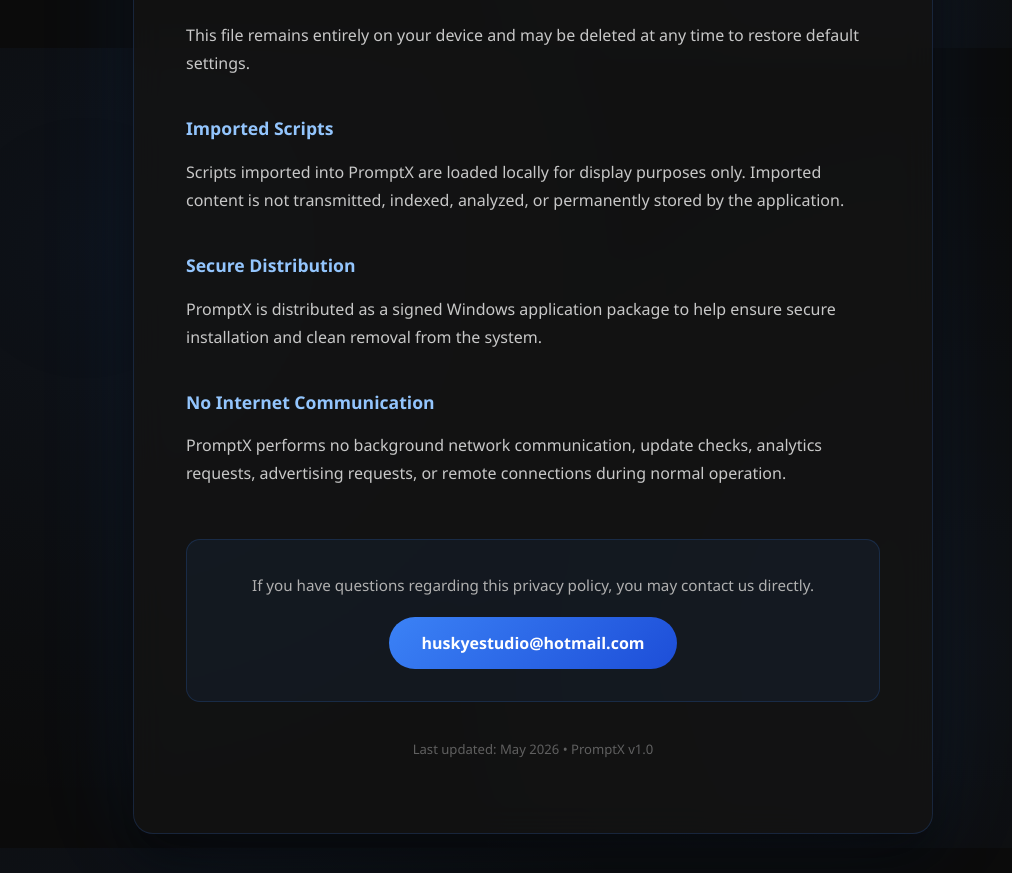
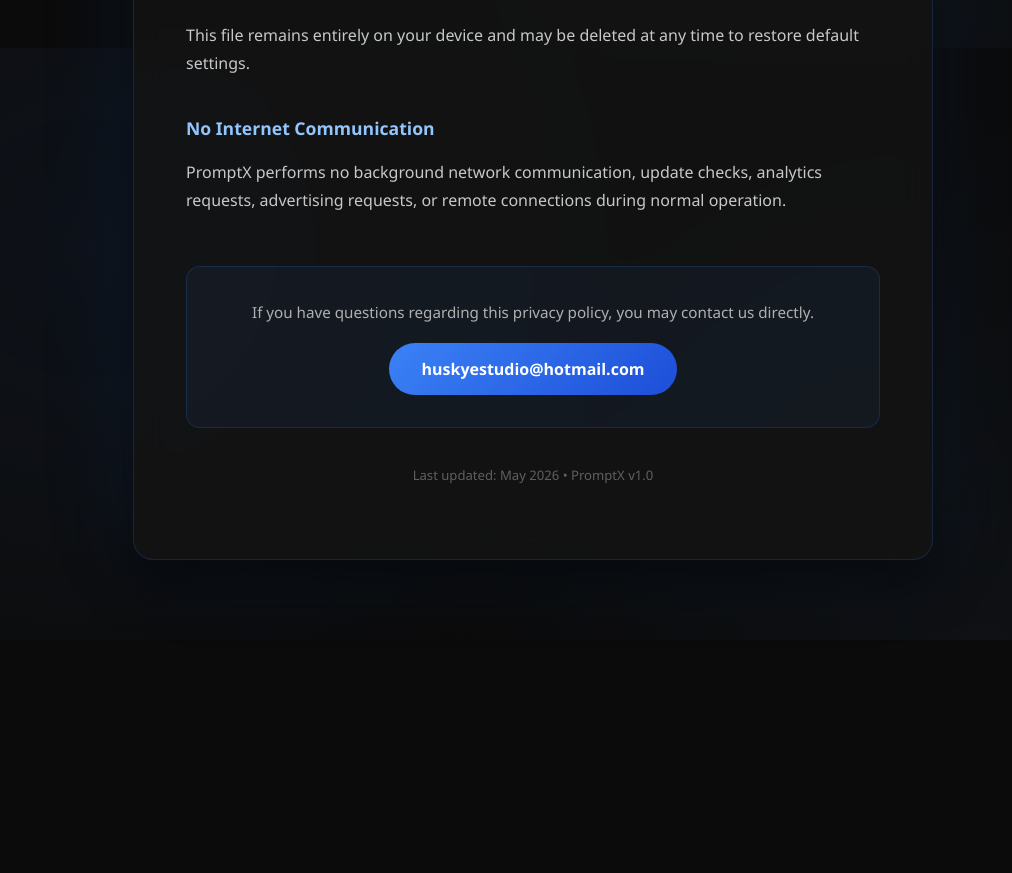
Before and after one commit to huskyCodeAI/PrivacyPolicies, a plain HTML site: page promptx/index.html in a window 1280 px wide. Shown: the part 1552-2425 px from the top of the page, without its empty margins (107-1119 px from the left). After the commit the page ends 2192 px from the top, so only its background shows below. Drawn offline with Linux system fonts and the light colour scheme.

Commit message:
Update index.html

```diff
--- a/promptx/index.html
+++ b/promptx/index.html
@@ -305,20 +305,6 @@
         time to restore default settings.
     </p>
 
-    <h2>Imported Scripts</h2>
-
-    <p>
-        Scripts imported into PromptX are loaded locally for display purposes
-        only. Imported content is not transmitted, indexed, analyzed, or
-        permanently stored by the application.
-    </p>
-
-    <h2>Secure Distribution</h2>
-
-    <p>
-        PromptX is distributed as a signed Windows application package to help
-        ensure secure installation and clean removal from the system.
-    </p>
 
     <h2>No Internet Communication</h2>
 
```
